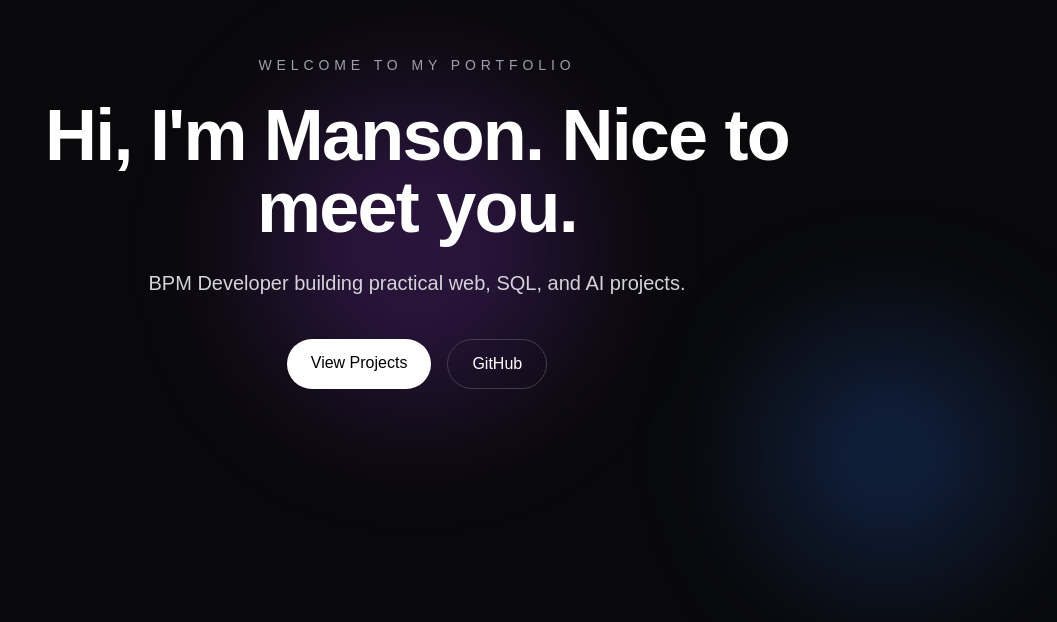
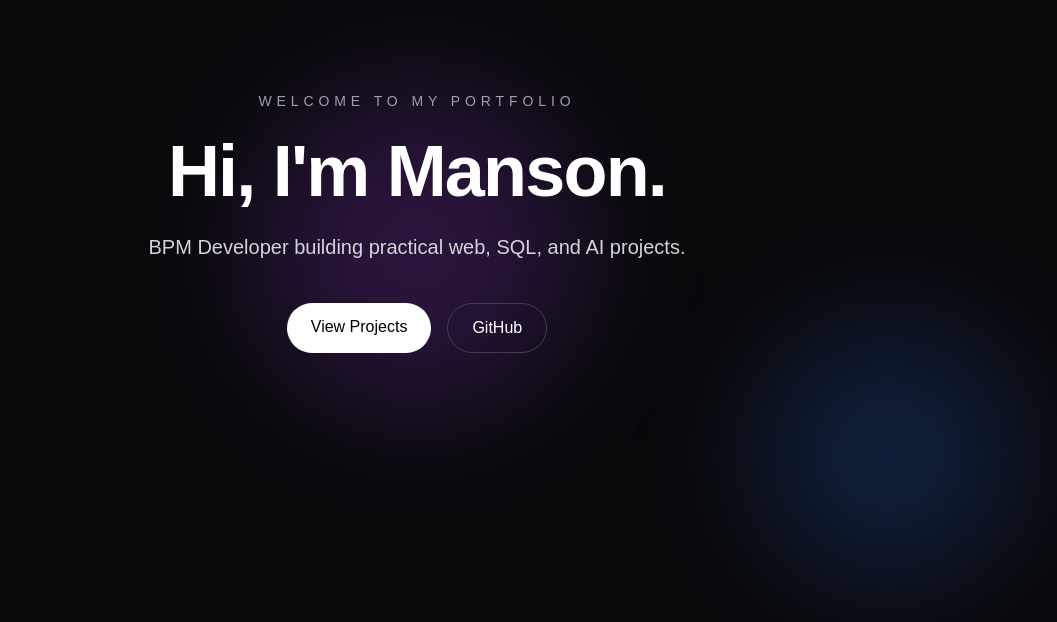
Before and after one commit to mansonlai106/portfolio, a Next.js app: page / in a window 1280 px wide. Shown: the part 178-800 px from the top of the page, without its empty margins (223-1280 px from the left). Built offline with nearby package versions, Linux system fonts and the light colour scheme.

Commit message:
feat: update hero title

```diff
--- a/app/components/Hero.tsx
+++ b/app/components/Hero.tsx
@@ -11,7 +11,8 @@ export default function Hero() {
         </p>
 
         <h1 className="text-5xl font-bold tracking-tight sm:text-7xl">
-          Hi, I&apos;m Manson. Nice to meet you.
+          Hi, I&apos;m Manson.
+
         </h1>
 
         <p className="max-w-2xl text-lg leading-8 text-zinc-300 sm:text-xl">
```
